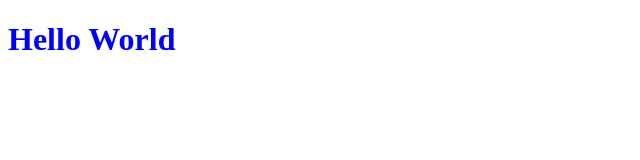
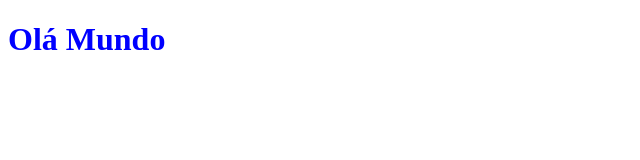
Before and after one commit to pedestfn/pedestfn.github.io, a plain HTML site: page index.html in a window 1280 px wide. Shown: the whole page, without its empty margins (0-640 px from the left). Drawn offline with Linux system fonts and the light colour scheme.

Commit message:
Testing JS

```diff
--- a/index.html
+++ b/index.html
@@ -3,9 +3,11 @@
     <head>
         <title>Hello</title>
         <link rel="stylesheet" href="styles.css">
+        <script src="script.js"></script>
 
     </head>
     <body>
         <h1>Hello World</h1>
+
     </body>
 </html>
--- /dev/null
+++ b/script.js
@@ -0,0 +1,5 @@
+document.addEventListener("DOMContentLoaded", function() {
+
+    document.querySelector("h1").innerHTML = "Olá Mundo";
+
+})
```
